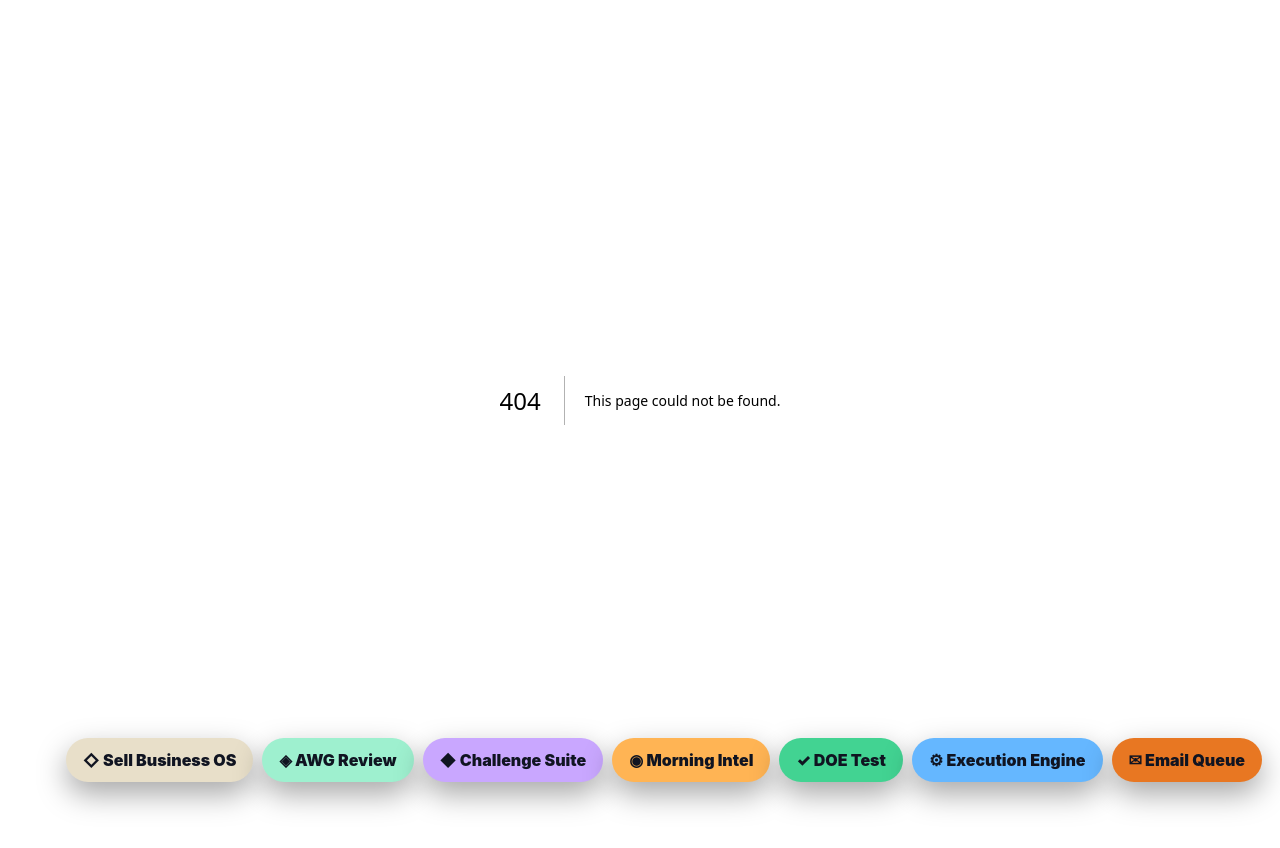
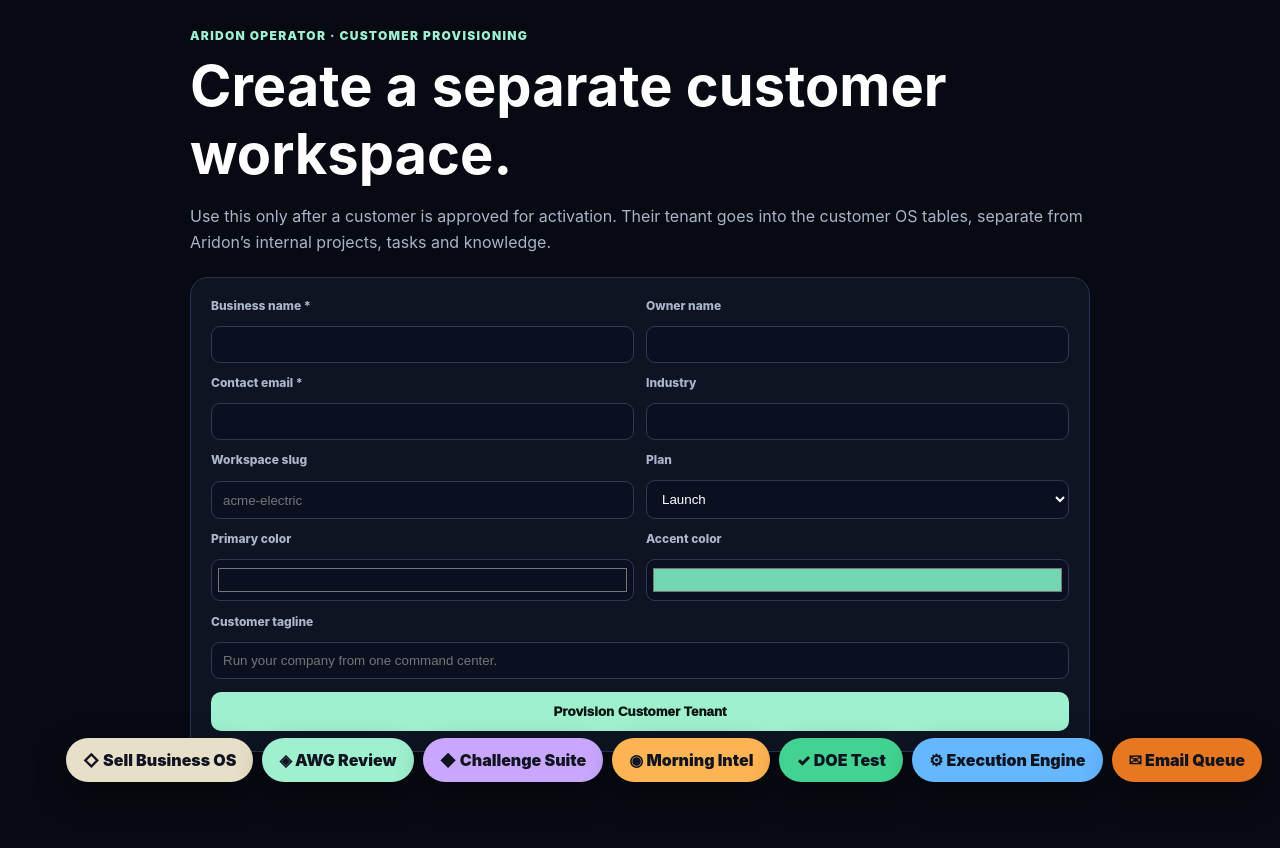
Before and after one commit to jimrusk/aridon-app, a Next.js app: page /customer-admin in a window 1280 px wide. Before the commit this address had no page. Shown: the top 848 px of the page. Before the commit the page ends 800 px from the top, so only its background shows below. Built offline with nearby package versions, Linux system fonts and the light colour scheme.

Commit message:
Add protected customer provisioning console

```diff
--- /dev/null
+++ b/app/customer-admin/page.tsx
@@ -0,0 +1,56 @@
+'use client';
+
+import { FormEvent, useState } from 'react';
+
+export default function CustomerAdminPage() {
+  const [form, setForm] = useState({
+    businessName: '', ownerName: '', contactEmail: '', industry: '', tagline: '', slug: '',
+    plan: 'launch', primaryColor: '#0B1020', accentColor: '#72D6B2'
+  });
+  const [saving, setSaving] = useState(false);
+  const [notice, setNotice] = useState('');
+  const [workspaceUrl, setWorkspaceUrl] = useState('');
+
+  async function submit(event: FormEvent) {
+    event.preventDefault(); setSaving(true); setNotice(''); setWorkspaceUrl('');
+    const response = await fetch('/api/customer-admin/provision', {
+      method: 'POST', headers: { 'Content-Type': 'application/json' }, body: JSON.stringify(form),
+    });
+    const data = await response.json().catch(() => ({}));
+    if (!response.ok) { setNotice(data.error || 'Unable to provision tenant.'); setSaving(false); return; }
+    setNotice(`${data.tenant.business_name} customer workspace provisioned.`);
+    setWorkspaceUrl(data.workspaceUrl || '');
+    setSaving(false);
+  }
+
+  const input = { width: '100%', boxSizing: 'border-box' as const, background: '#0B1020', color: '#fff', border: '1px solid #2D3A57', borderRadius: '9px', padding: '10px 11px' };
+  const label = { display: 'grid', gap: '5px', color: '#AAB6CC', fontSize: '12px', fontWeight: 800 };
+
+  return (
+    <main style={{ minHeight: '100vh', background: '#070A12', color: '#fff', padding: '28px 18px 110px' }}>
+      <div style={{ maxWidth: '900px', margin: '0 auto' }}>
+        <div style={{ color: '#9EF0CF', fontSize: '12px', fontWeight: 950, letterSpacing: '1.3px' }}>ARIDON OPERATOR · CUSTOMER PROVISIONING</div>
+        <h1 style={{ fontSize: 'clamp(34px,7vw,56px)', margin: '9px 0 12px' }}>Create a separate customer workspace.</h1>
+        <p style={{ color: '#A9B4C9', lineHeight: 1.6 }}>Use this only after a customer is approved for activation. Their tenant goes into the customer OS tables, separate from Aridon’s internal projects, tasks and knowledge.</p>
+
+        <form onSubmit={submit} style={{ background: '#0E1422', border: '1px solid #273451', borderRadius: '18px', padding: '20px', display: 'grid', gap: '13px', marginTop: '22px' }}>
+          <div style={{ display: 'grid', gridTemplateColumns: 'repeat(2,minmax(0,1fr))', gap: '12px' }} className="admin-grid">
+            <label style={label}>Business name *<input required style={input} value={form.businessName} onChange={e=>setForm({...form,businessName:e.target.value})}/></label>
+            <label style={label}>Owner name<input style={input} value={form.ownerName} onChange={e=>setForm({...form,ownerName:e.target.value})}/></label>
+            <label style={label}>Contact email *<input required type="email" style={input} value={form.contactEmail} onChange={e=>setForm({...form,contactEmail:e.target.value})}/></label>
+            <label style={label}>Industry<input style={input} value={form.industry} onChange={e=>setForm({...form,industry:e.target.value})}/></label>
+            <label style={label}>Workspace slug<input placeholder="acme-electric" style={input} value={form.slug} onChange={e=>setForm({...form,slug:e.target.value})}/></label>
+            <label style={label}>Plan<select style={input} value={form.plan} onChange={e=>setForm({...form,plan:e.target.value})}><option value="launch">Launch</option><option value="growth">Growth</option><option value="command">Command</option></select></label>
+            <label style={label}>Primary color<input type="color" style={{...input,padding:'4px',height:'42px'}} value={form.primaryColor} onChange={e=>setForm({...form,primaryColor:e.target.value})}/></label>
+            <label style={label}>Accent color<input type="color" style={{...input,padding:'4px',height:'42px'}} value={form.accentColor} onChange={e=>setForm({...form,accentColor:e.target.value})}/></label>
+          </div>
+          <label style={label}>Customer tagline<input placeholder="Run your company from one command center." style={input} value={form.tagline} onChange={e=>setForm({...form,tagline:e.target.value})}/></label>
+          {notice && <div style={{ background: '#152016', border: '1px solid #4E8B69', borderRadius: '10px', padding: '11px 12px', color: '#CFF7E6' }}>{notice}</div>}
+          <button type="submit" disabled={saving} style={{ border: 0, borderRadius: '10px', padding: '12px', fontWeight: 950, background: '#9EF0CF', color: '#0B1511', cursor: saving ? 'wait' : 'pointer' }}>{saving ? 'Provisioning…' : 'Provision Customer Tenant'}</button>
+          {workspaceUrl && <a href={workspaceUrl} style={{ color: '#9BC9FF', fontWeight: 850, textAlign: 'center' }}>Open customer workspace →</a>}
+        </form>
+      </div>
+      <style>{`@media(max-width:700px){.admin-grid{grid-template-columns:1fr !important}}`}</style>
+    </main>
+  );
+}
```
